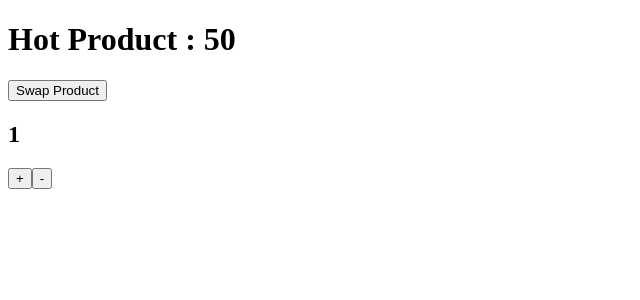
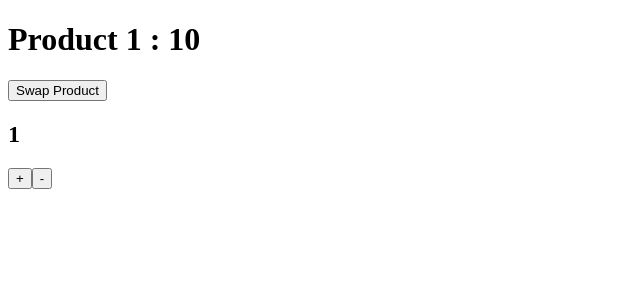
Before and after one commit to SohanFullDev/Vue-JS-3-Composition-API-Fundamental, a Vue app: page / in a window 1280 px wide. Shown: the top 300 px of the page, without its empty margins (0-640 px from the left). Built offline with nearby package versions, Linux system fonts and the light colour scheme.

Commit message:
creating reactive reference from reactive object_c

```diff
--- a/src/App.vue
+++ b/src/App.vue
@@ -29,23 +29,26 @@ import { ref, reactive, toRef, toRefs } from 'vue'
 
       console.log('nameRef:', nameRef.value);*/
 
-      const itemRefs = toRefs(item)
+      //const itemRefs = toRefs(item)
+      const {name, price} = toRefs(item)
 
-      console.log('name:', itemRefs.name.value)
+     /* console.log('name:', itemRefs.name.value)
       console.log('price', itemRefs.price.value)
 
       item.name = "Hot Product"
       item.price = 50
 
       console.log('name:', itemRefs.name.value)
-      console.log('price', itemRefs.price.value)
+      console.log('price', itemRefs.price.value)*/
 
       return {
         message,
         quantity,
         increment,
         decrement,
-        item,
+       // item,
+        name,
+        price,
         swapProduct
 
       }
@@ -56,7 +59,8 @@ import { ref, reactive, toRef, toRefs } from 'vue'
 </script>
 
 <template>
-   <h1>{{ item.name }} : {{item.price}}</h1>
+  <!--  <h1>{{ item.name }} : {{item.price}}</h1> -->
+  <h1>{{  name }} : {{ price}}</h1>
    <!-- <input type="text" v-model="message"> -->
    <button @click="swapProduct">Swap Product</button>
    <h2>{{ quantity }}</h2>
```
